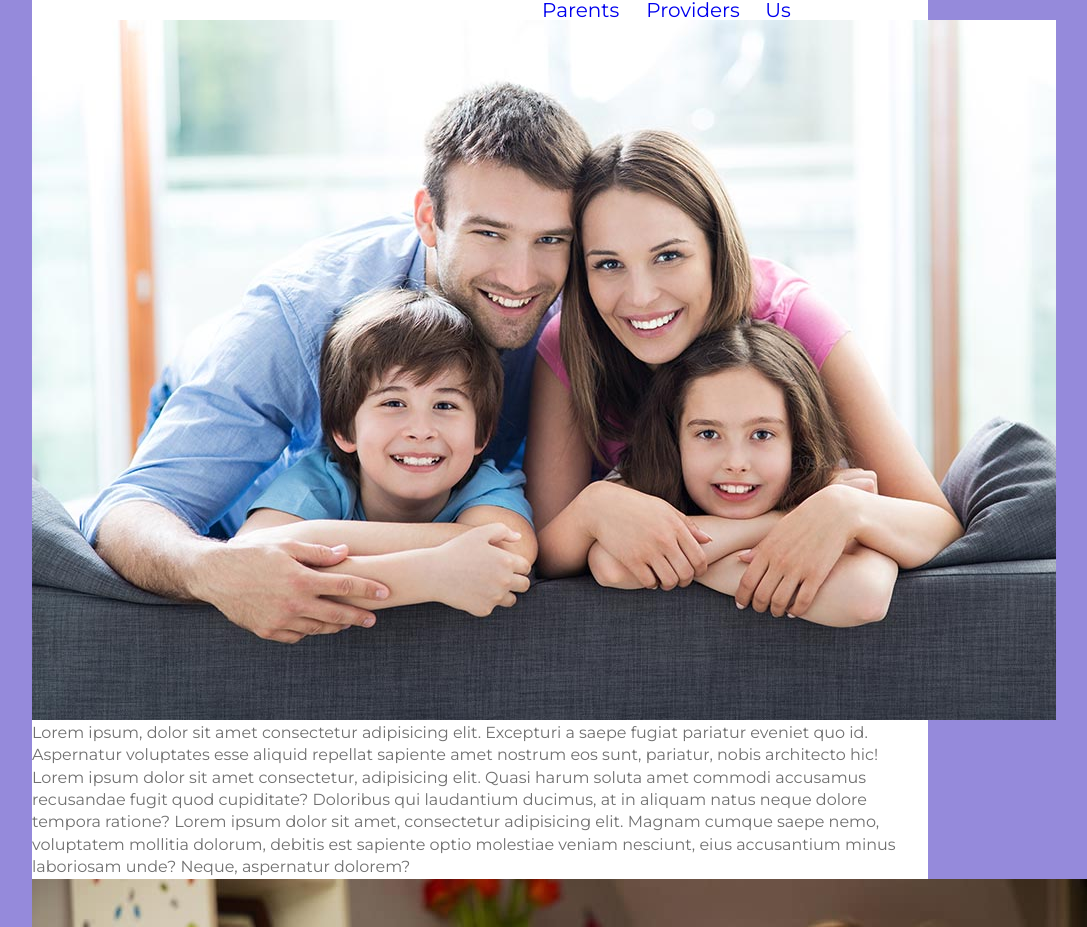
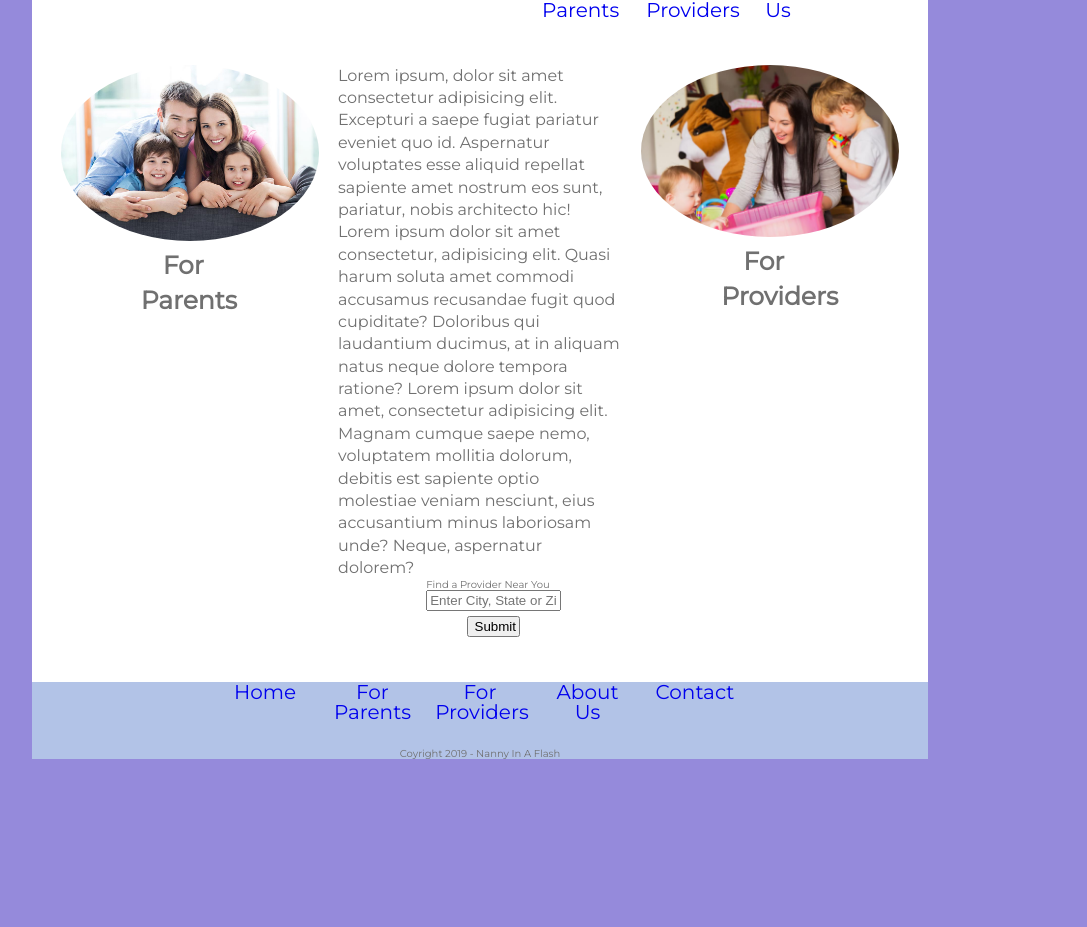
Before and after one commit to Build-Week-Nanny-Scheduler/nanny-scheduler-UI, a plain HTML site: page index.html in a window 1280 px wide. Shown: the part 289-1216 px from the top of the page, without its empty margins (160-1247 px from the left). After the commit the page ends 1049 px from the top, so only its background shows below. Drawn offline with Linux system fonts and the light colour scheme; a web font is replaced by a local one.

Commit message:
Main page rough styling complete - Begin Mobile rough

```diff
--- a/index.html
+++ b/index.html
@@ -32,15 +32,20 @@
 
 
     </header>
-    <nav>
+    <nav class="topNav">
       <a href="#">Home</a>
       <a href="#">For Parents</a>
       <a href="#">For Providers</a>
       <a href="#">About Us</a>
       <a href="#">Contact</a>
     </nav>
-    <section class="mainBody">
-      <img src="images/parents.jpg" alt="Parents with their children" class="bodyImage">
+
+
+    <div class="hero">
+      <div class="parentImage">
+        <img src="images/parents.jpg" alt="Parents with their children">
+        <p>For Parents</p>
+      </div>
       <p>Lorem ipsum, dolor sit amet consectetur adipisicing elit. Excepturi a saepe fugiat pariatur eveniet quo id.
         Aspernatur voluptates esse aliquid repellat sapiente amet nostrum eos sunt, pariatur, nobis architecto hic!
         Lorem ipsum dolor sit amet consectetur, adipisicing elit. Quasi harum soluta amet commodi accusamus recusandae
@@ -48,8 +53,11 @@
         ipsum dolor sit amet, consectetur adipisicing elit. Magnam cumque saepe nemo, voluptatem mollitia dolorum,
         debitis est sapiente optio molestiae veniam nesciunt, eius accusantium minus laboriosam unde? Neque, aspernatur
         dolorem?</p>
-
-      <img src="images/providers.jpg" alt="A nanny with children" class="bodyImage">
+      <div class="providerImage">
+        <img src="images/providers.jpg" alt="A nanny with children">
+        <p>For Providers</p>
+      </div>
+    </div>
     <div class="searchBar">
       <form>
         <label for="searchBar">Find a Provider Near You</label>
@@ -57,7 +65,7 @@
         <button type="submit" class="btn btn-primary">Submit</button>
       </form>
     </div>
-    </section>
+
     <footer>
       <nav class="footerNav">
         <a href="#">Home</a>
--- a/less/body.less
+++ b/less/body.less
@@ -0,0 +1,68 @@
+.hero {
+	padding-top: 5%;
+	padding-left: 2%;
+	padding-right: 2%;
+
+	.flex();
+	justify-content: space-evenly;
+
+	.parentImage {
+		width: 30%;
+		text-align: center;
+		p {
+			margin-left: 30%;
+			padding-top: 2%;
+			font-size: 2.5rem;
+			font-weight: bold;
+		}
+
+		img {
+			border-radius: 50%;
+			width: 100%;
+		} // close image
+	} // close parentImage
+	p {
+		width: 35%;
+		padding-left: 1%;
+		padding-right: 1%;
+	}
+
+	.providerImage {
+		width: 30%;
+		text-align: center;
+		p {
+			margin-left: 30%;
+			padding-top: 2%;
+			font-size: 2.5rem;
+			font-weight: bold;
+		}
+
+		img {
+			border-radius: 50%;
+			width: 100%;
+		} // close image
+	} // close providerImage
+} // close .hero
+
+.searchBar {
+	form {
+		.flex();
+		flex-direction: column;
+		justify-content: center;
+		width: 30%;
+		margin: 0 auto;
+		padding-bottom: 5%;
+	}
+	label {
+		padding-left: 30%;
+	}
+	input {
+		width: 50%;
+		margin-left: 30%;
+	}
+	button {
+		width: 20%;
+		margin-left: 45%;
+		margin-top: 2%;
+	}
+}
--- a/less/footer.less
+++ b/less/footer.less
@@ -0,0 +1,18 @@
+footer {
+	background: @softBlue;
+	text-align: center;
+
+	.footerNav {
+		text-align: center;
+		padding-bottom: 3%;
+		.flex();
+		justify-content: center;
+		font-size: 2rem;
+		a {
+			width: 12%;
+			text-decoration: none;
+			padding-left: 1%;
+			padding-right: 1%;
+		} // close a
+	}
+}
--- a/less/header.less
+++ b/less/header.less
@@ -11,26 +11,27 @@ header {
 
 		.title {
 			margin-left: -20%;
-      margin-top: 5%;
-      line-height: 1%;
+			margin-top: 5%;
+			line-height: 1%;
 			p.titleText {
-        font-family: @titleFont;
-        font-size: 5rem;
+				font-family: @titleFont;
+				font-size: 5rem;
+				color: @headerColor;
 			} //close titleText
-
-
 
 			.tagline {
 				font-family: @tagFont;
-        font-size: 3rem;
-
+				font-size: 3rem;
 			} //close tagline
 		} // close title
 		.loginNav {
-			justify-content: space-between;
+			.flex();
+			width: 30%;
+			justify-content: space-evenly;
 			font-size: 2.5rem;
-			padding-left: 40%;
-			margin-left: 5%;
+
+			margin-left: 29%;
+			text-align: center;
 			a {
 				text-decoration: none;
 			} // close a
--- a/less/nav.less
+++ b/less/nav.less
@@ -1,4 +1,4 @@
-nav {
+.topNav {
 	.flex();
 	justify-content: space-evenly;
 	margin-left: 50%;
--- a/less/variables.less
+++ b/less/variables.less
@@ -1,7 +1,7 @@
 // COLOR POINTERS
 @headerFooter: @softBlue;
 @bodyBgColor: @softPurple;
-@HeaderColor: @easyTan;
+@headerColor: @easyTan;
 
 // COLOR DEFINITIONS
 
```
Also changed, not shown: css/index.css. Lines whose indentation alone changed are shown as unchanged.
